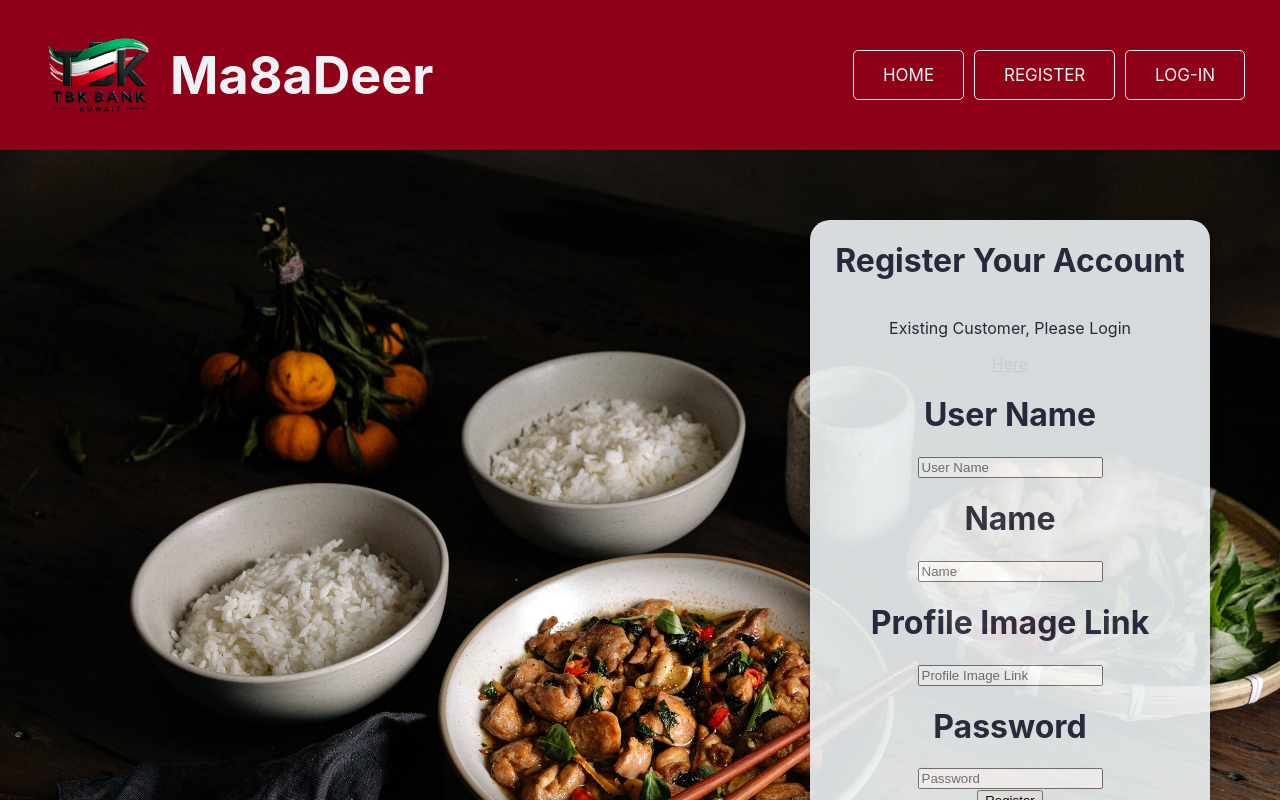
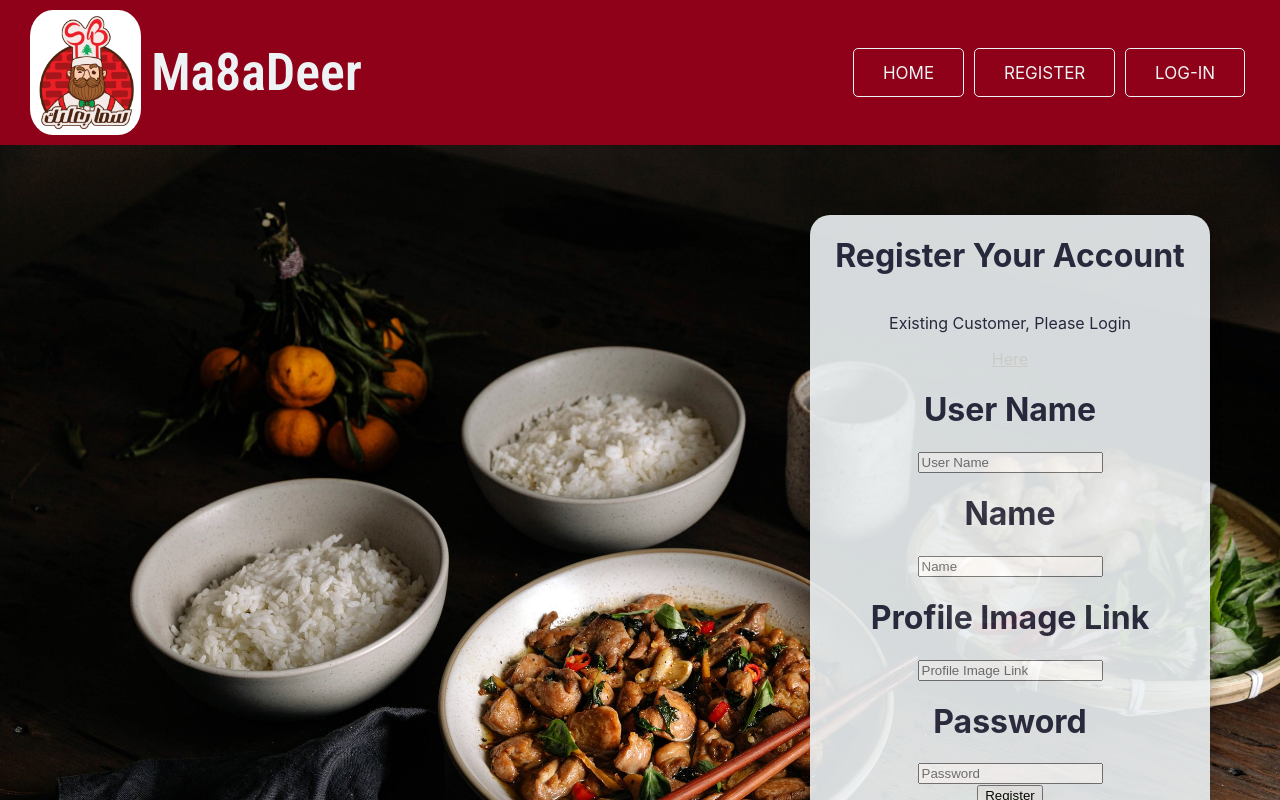
Before and after one commit to SL-amg/myfoodexfrontendproject, a React (Create React App) app in the folder foodexfrontend/: page /Register in a window 1280 px wide. Shown: the top 800 px of the page. Built offline with nearby package versions, Linux system fonts and the light colour scheme; a web font is replaced by a local one.

Commit message:
updated some file

```diff
--- a/foodexfrontend/src/components/CSS files/NavBar.css
+++ b/foodexfrontend/src/components/CSS files/NavBar.css
@@ -1,4 +1,7 @@
 /* NavBar css with Logo */
+
+@import url('https://fonts.googleapis.com/css2?family=Roboto+Condensed:ital,wght@0,100..900;1,100..900&display=swap');
+
 .navBar {
     justify-content: space-between;
     display: flex;
@@ -8,9 +11,20 @@
     padding-left: 20px;
   }
 
+  .roboto-condensed-siteName {
+    font-family: "Roboto Condensed", serif;
+    font-optical-sizing: auto;
+    font-weight: 600;
+    font-style: normal;
+  }
+
+
+
   .site-logo {
-    height: 150px;
+    height: 125px;
     pointer-events: none;
+    padding: 10px;
+    border-radius: 25%;
   }
 
   .siteName {
--- a/foodexfrontend/src/components/NavBar.js
+++ b/foodexfrontend/src/components/NavBar.js
@@ -1,7 +1,7 @@
 import React from "react";
 import { NavLink } from "react-router-dom";
 import "../App.css";
-import image from "../images/tbkbank.png";
+import image from "../images/logo.jpeg";
 import "../components/CSS files/NavBar.css";
 
 const NavBar = () => {
@@ -9,7 +9,7 @@
     <div className="navBar">
       <div className="siteName">
         <img src={image} className="site-logo" alt="Ma8adeed Logo" />
-        <h1>Ma8aDeer</h1>
+        <h1 className="roboto-condensed-siteName">Ma8aDeer</h1>
       </div>
       <nav>
         <NavLink to="/">
--- a/foodexfrontend/src/components/Profile.js
+++ b/foodexfrontend/src/components/Profile.js
@@ -21,8 +21,10 @@
           </div>
 
           <div>
-            <h2>Profile image:</h2>
-            <h2>{data?.image}</h2>
+            <img
+            className="recipyImage"
+            src={data?.image}
+             />
           </div>
           <div className="balanceMainDiv">
             <h2>UserName:</h2>
--- a/foodexfrontend/src/components/UserNavBar2.js
+++ b/foodexfrontend/src/components/UserNavBar2.js
@@ -1,5 +1,5 @@
 import React from "react";
-import image from "../images/tbkbank.png";
+import image from "../images/logo.jpeg";
 import "../components/CSS files/NavBar.css";
 import { deleteToken } from "../api/storage";
 import { NavLink, useNavigate } from "react-router-dom";
```
Also changed, not shown: foodexfrontend/src/images/logo.jpeg (added).
